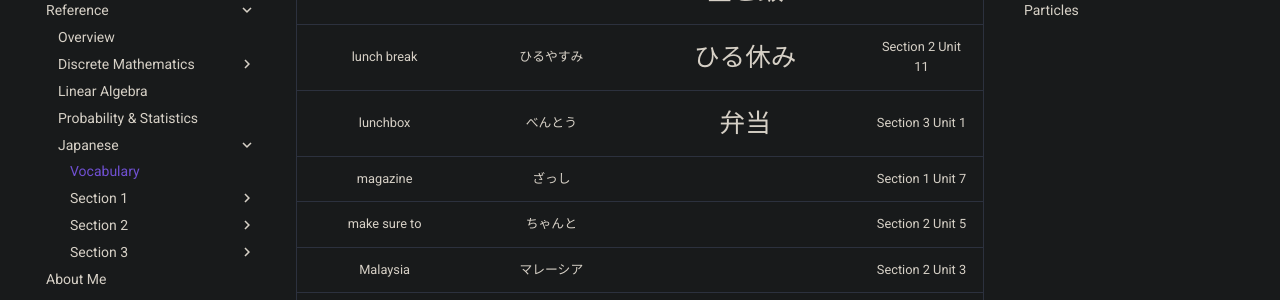
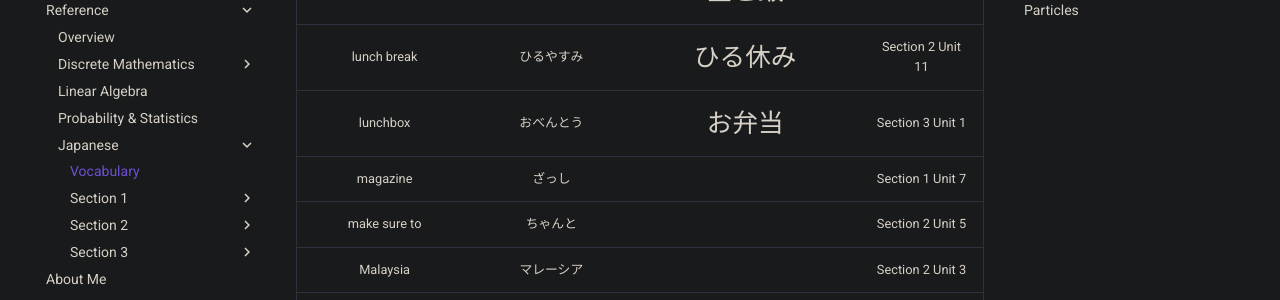
Before and after one commit to zkWildfire/wizard.dev, an MkDocs documentation site: the page built from docs/reference/japanese/vocabulary.md, in a window 1280 px wide and 900 px high, scrolled down 22528 px. Shown: the part 152-452 px from the top of the window. Built offline with MkDocs 1.6.1 and Material for MkDocs 9.7.7, drawn with Linux system fonts in a browser that asks for light colours; comment, search, counter and statistics services are not loaded.

Commit message:
Update vocabulary table slightly

```diff
--- a/docs/reference/japanese/vocabulary.md
+++ b/docs/reference/japanese/vocabulary.md
@@ -403,7 +403,7 @@ one or more Kanji characters.
 | low | ひくい | <span class="kanji">低い</span> | Section 2 Unit 17 |
 | lunch | ひるごはん | <span class="kanji">昼ご飯</span> | Section 1 Unit 7 |
 | lunch break | ひるやすみ | <span class="kanji">ひる休み</span> | Section 2 Unit 11 |
-| lunchbox | べんとう | <span class="kanji">弁当</span> | Section 3 Unit 1 |
+| lunchbox | おべんとう | <span class="kanji">お弁当</span> | Section 3 Unit 1 |
 | magazine | ざっし | | Section 1 Unit 7 |
 | make sure to | ちゃんと | | Section 2 Unit 5 |
 | Malaysia | マレーシア | | Section 2 Unit 3 |
```
Also changed, not shown: docs/reference/japanese/section-3/unit-1.md (+1 -1 lines).
